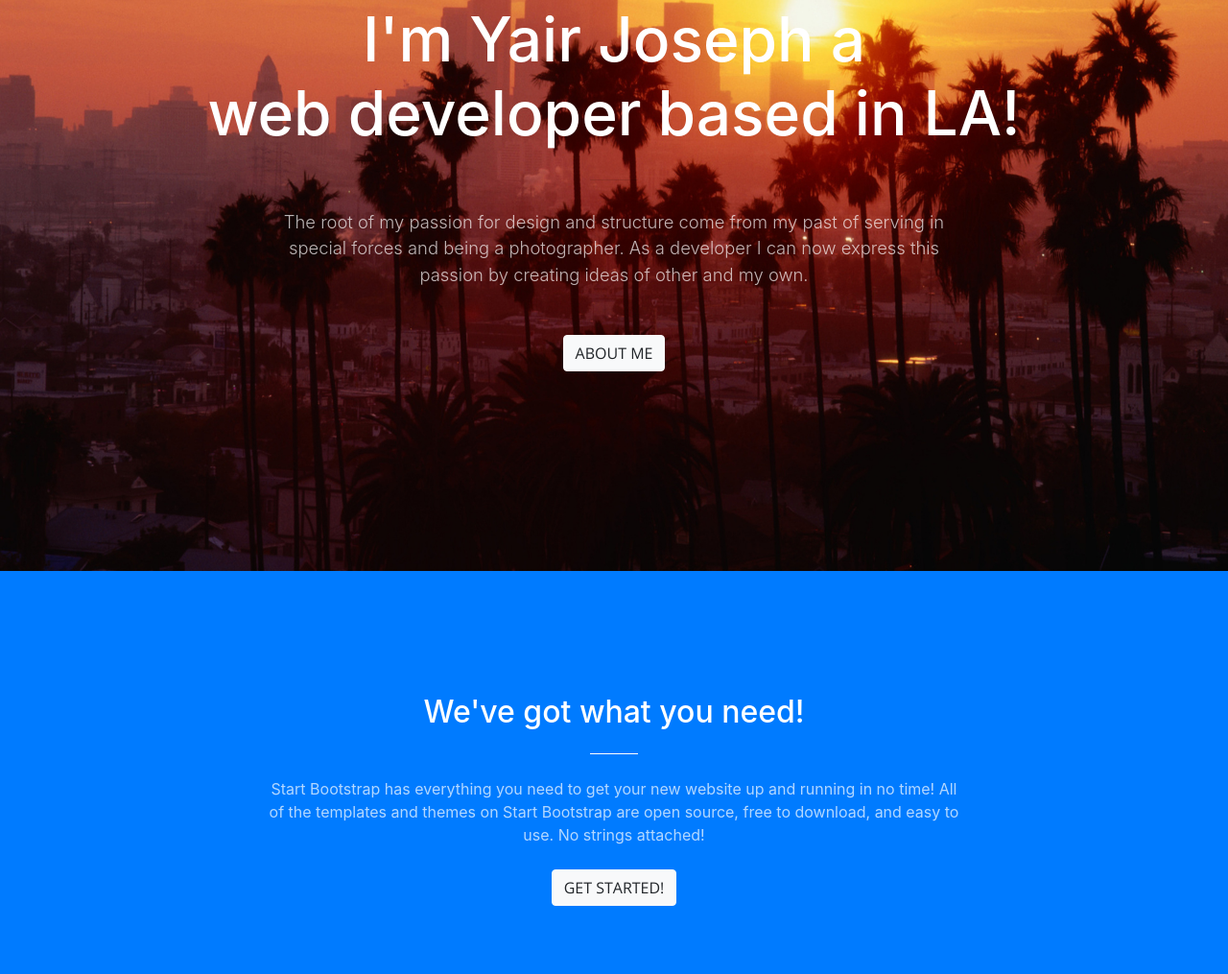
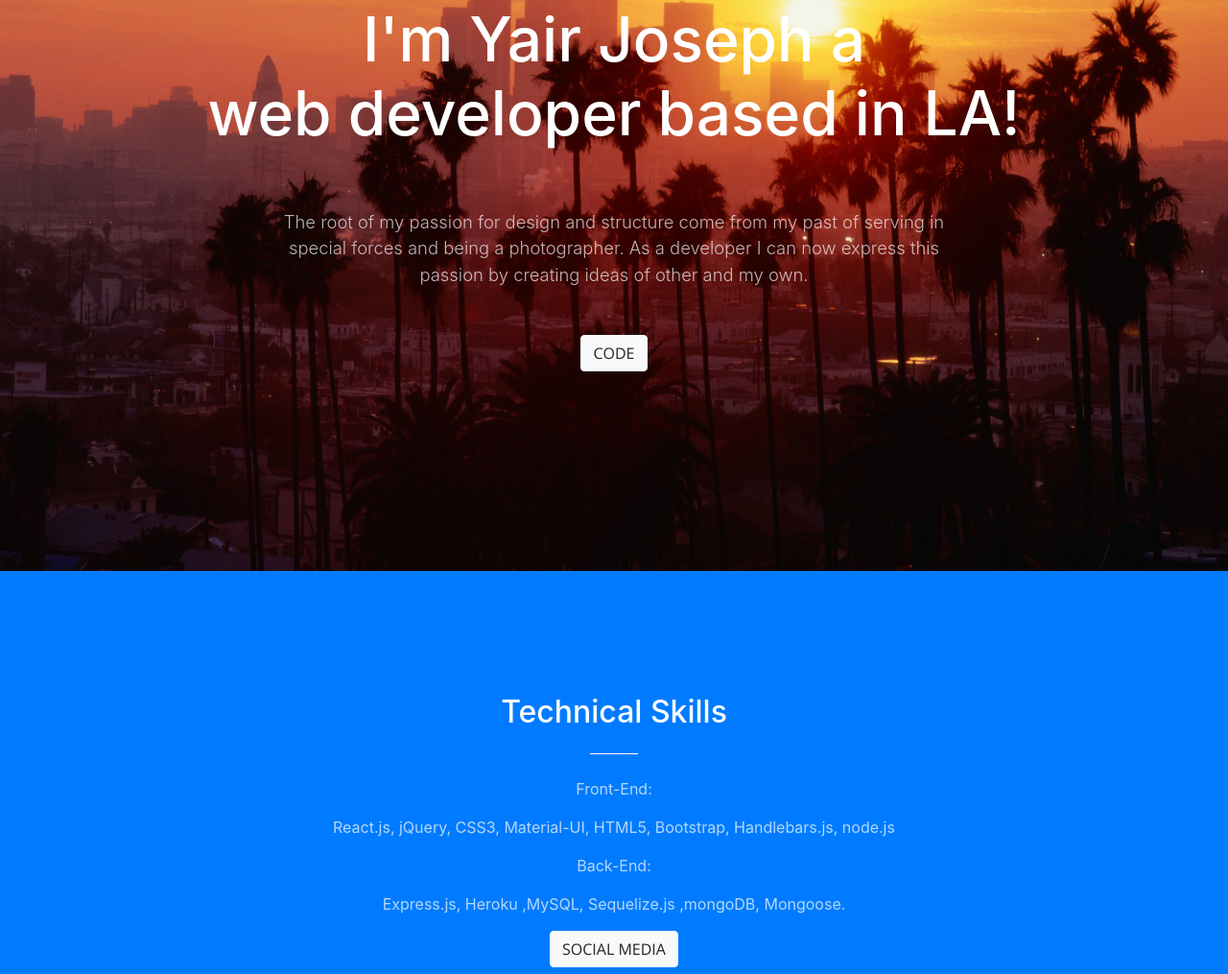
Before and after one commit to yairjoseph/portfolio, a website with bundled scripts: page index.html in a window 1280 px wide. Shown: the part 205-1220 px from the top of the page at 96% size. Built offline with nearby package versions, Linux system fonts and the light colour scheme.

Commit message:
github linkin

```diff
--- a/index.html
+++ b/index.html
@@ -74,7 +74,7 @@
           <p class="text-faded mb-5">The root of my passion for design and structure come from my past of serving in
             special forces and being a photographer. As a developer I can now express this passion by creating ideas of
             other and my own.</p>
-          <a class="btn btn-light btn-xl js-scroll-trigger" href="#about">About Me</a>
+          <a class="btn btn-light btn-xl js-scroll-trigger" href="#about">Code</a>
 
         </div>
       </div>
@@ -85,12 +85,10 @@
     <div class="container">
       <div class="row">
         <div class="col-lg-8 mx-auto text-center">
-          <h2 class="section-heading text-white">We've got what you need!</h2>
+          <h2 class="section-heading text-white">Technical Skills</h2>
           <hr class="light my-4">
-          <p class="text-faded mb-4">Start Bootstrap has everything you need to get your new website up and running in
-            no time! All of the templates and themes on Start Bootstrap are open source, free to download, and easy to
-            use. No strings attached!</p>
-          <a class="btn btn-light btn-xl js-scroll-trigger" href="#services">Get Started!</a>
+          <span class="text-faded mb-4"><p>Front-End: <p>React.js, jQuery, CSS3, Material-UI, HTML5, Bootstrap, Handlebars.js, node.js </p></p><p>Back-End: <p>Express.js, Heroku ,MySQL, Sequelize.js ,mongoDB, Mongoose.</p></p></span>
+          <a class="btn btn-light btn-xl js-scroll-trigger" href="#services">Social Media</a>
         </div>
       </div>
     </div>
```
